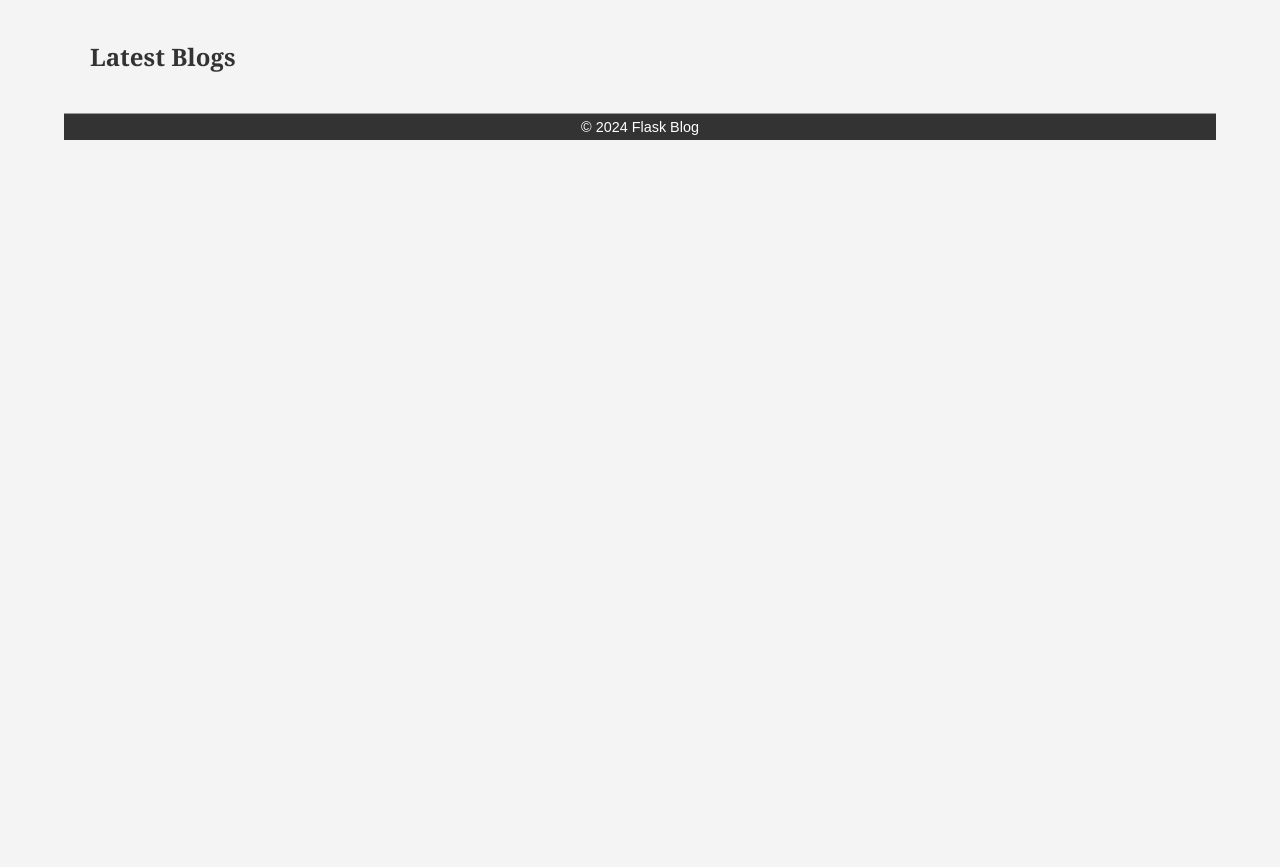
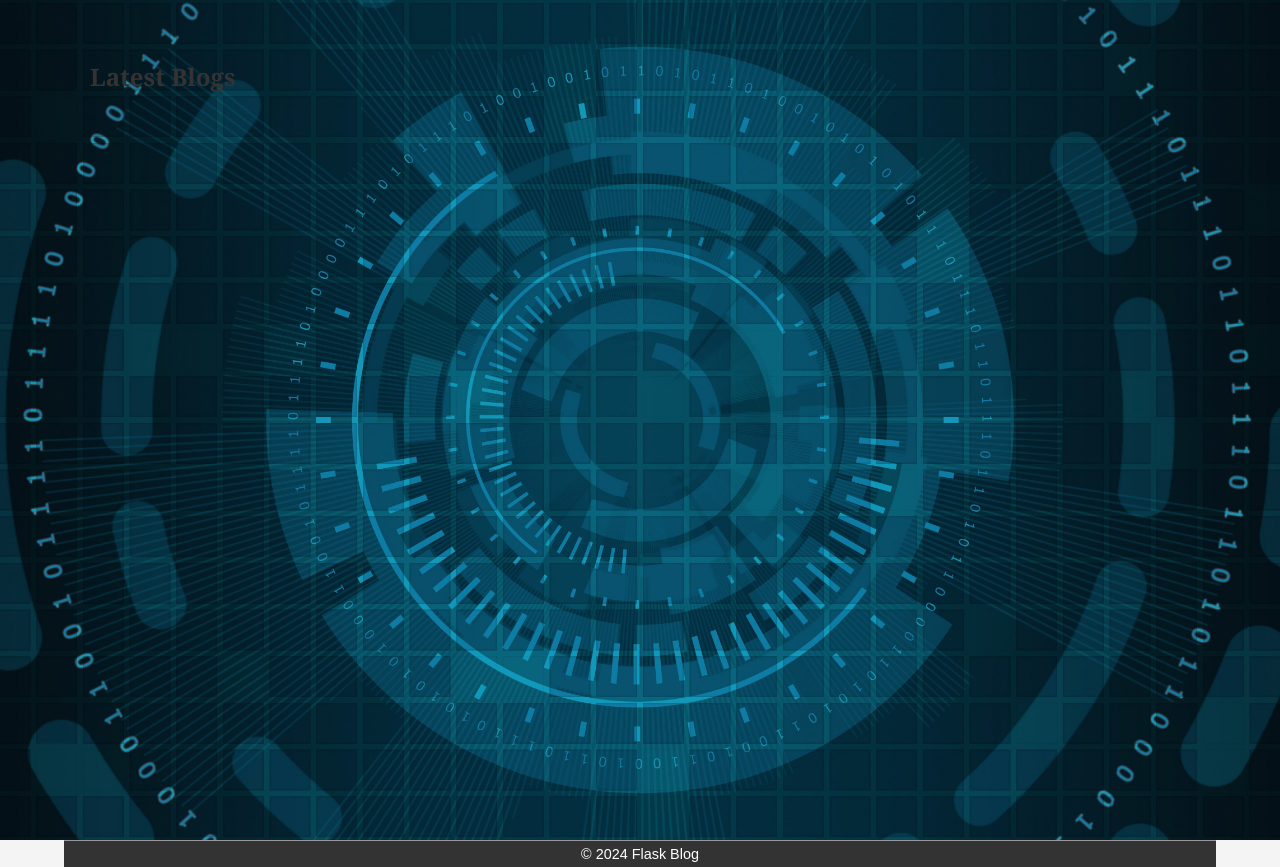
Before and after one commit to Jr-Anvay/Blog_Web, a Flask app: template templates/home.html in a window 1280 px wide. Shown: the part 94-961 px from the top of the page. Before the commit the page ends 234 px from the top, so only its background shows below. Run offline with Flask 3, Linux system fonts and the light colour scheme; the template is opened without the code that fills it, so the values that code supplies are empty.

Commit message:
Update home.html

```diff
--- a/templates/home.html
+++ b/templates/home.html
@@ -1,5 +1,6 @@
 {% extends "base.html" %}
 {% block content %}
+<div class="home-background">
 <div class="container">
     <h2>Latest Blogs</h2>
     <div class="blog-list">
@@ -43,4 +44,5 @@
         });
     });
 </script>
+</div>
 {% endblock %}
```
